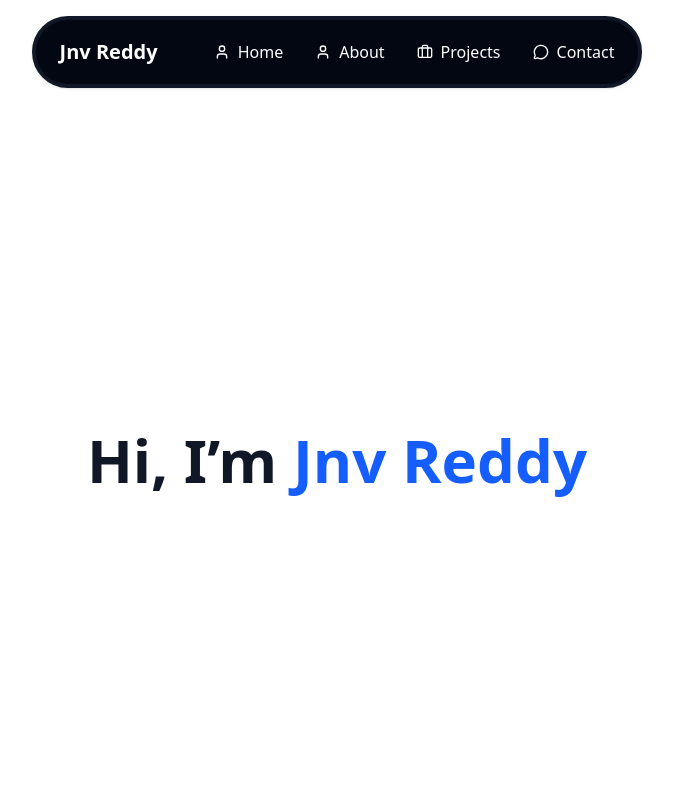
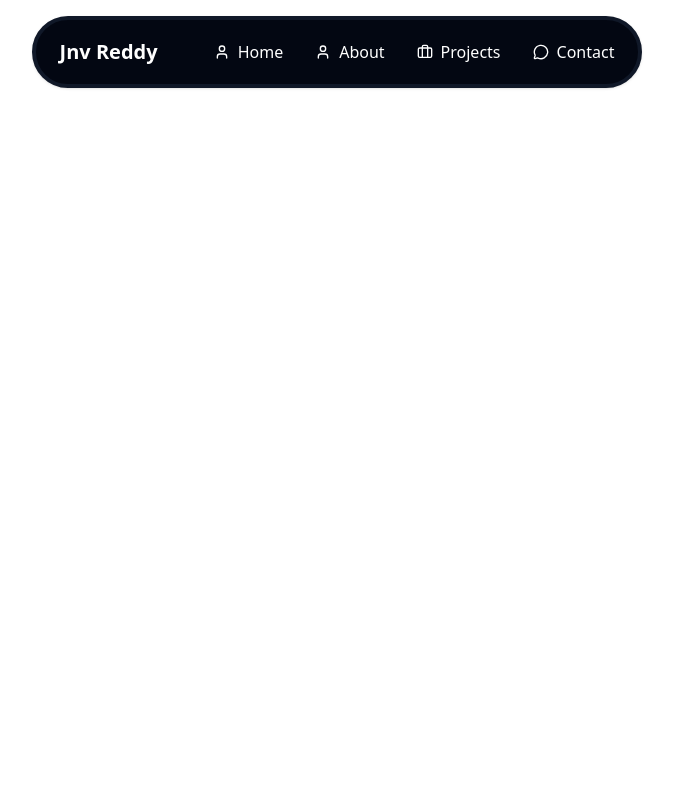
Before and after one commit to jnvreddy/Portfolio, a React (Vite) app: page / in a window 1280 px wide. Shown: the top 800 px of the page, without its empty margins (303-976 px from the left). Built offline with nearby package versions, Linux system fonts and the light colour scheme.

Commit message:
cleared items in the sectoin

```diff
--- a/src/components/Home.tsx
+++ b/src/components/Home.tsx
@@ -9,9 +9,6 @@ const Home = () => {
         id="home"
         className="flex flex-col h-[100vh] items-center justify-center text-center py-24 px-6 transition-colors duration-300"
       >
-        <h1 className="text-4xl md:text-6xl font-bold mb-6">
-          Hi, I’m <span className="text-blue-600 dark:text-blue-400">Jnv Reddy</span>
-        </h1>
 
       </section>
 
```
